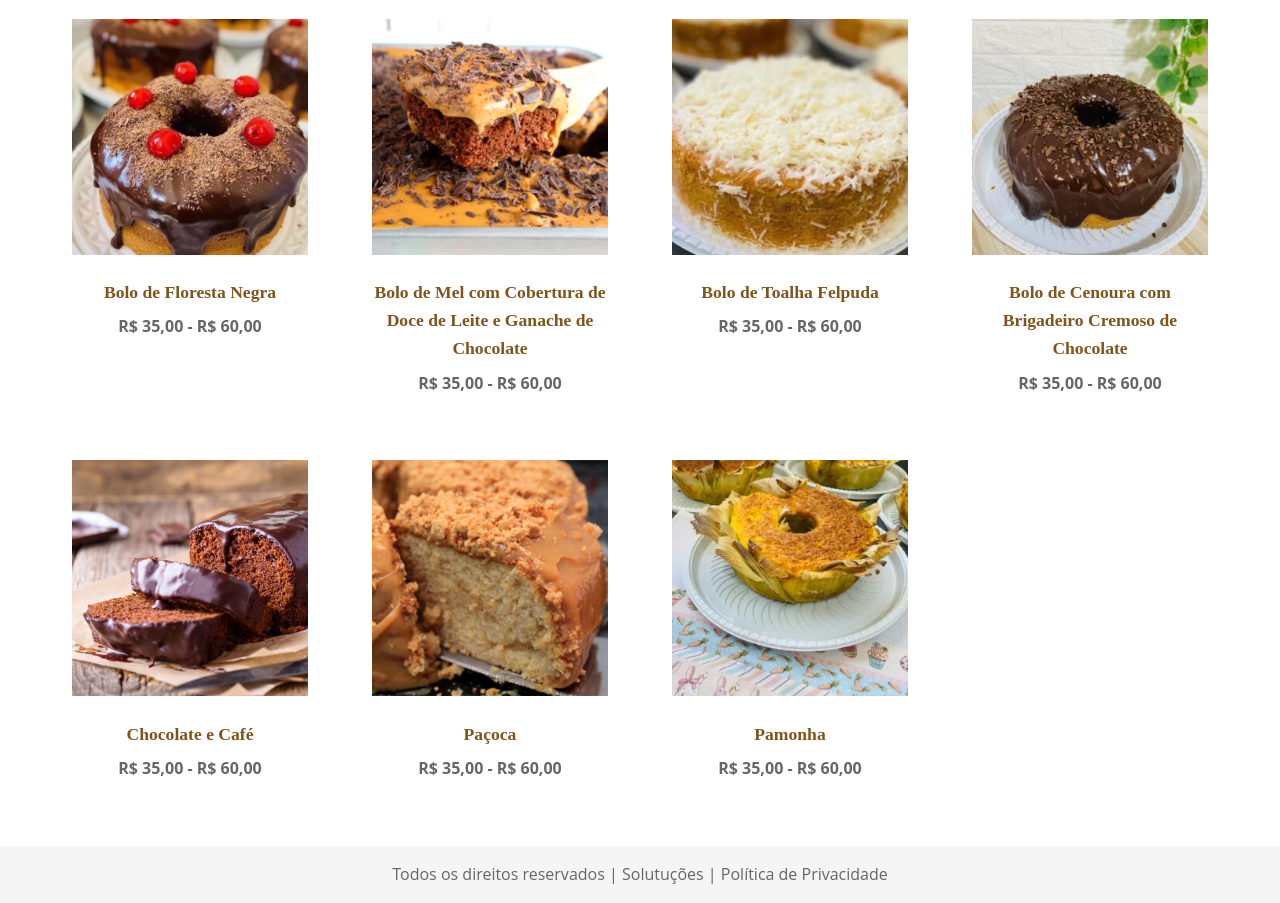
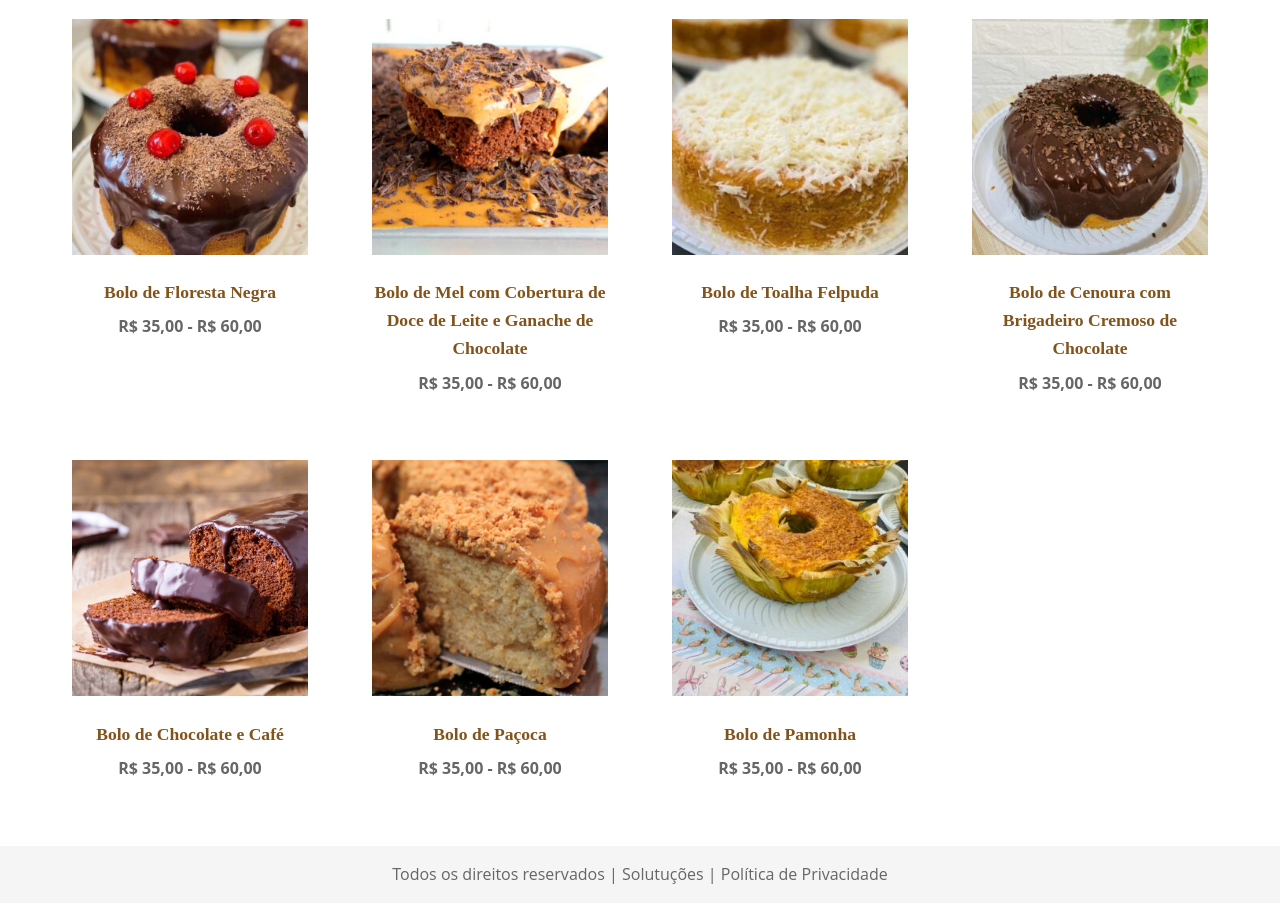
Before and after one commit to joaoGFG/Checkpoint3-FrontEnd, a plain HTML site: page index.html in a window 1280 px wide. Shown: the part 1300-2203 px from the top of the page. Drawn offline with Linux system fonts and the light colour scheme.

Commit message:
aplicando alert inline.js nos demais produtos e ajustando seus titulos.

```diff
--- a/index.html
+++ b/index.html
@@ -80,44 +80,44 @@
             </article>
 
             <article class="produto">
-                <img src="./img/9.jpeg" alt="Bolo de Floresta Negra">
+                <img src="./img/9.jpeg" alt="Bolo de Floresta Negra" onclick="alert('Produto: Bolo de de Floresta Negra\nPreço: R$ 35,00 - R$ 60,00'); console.log('Produto: Bolo de Floresta Negra\nPreço por kg: R$ 35,00 - R$ 60,00')">
                 <h3>Bolo de Floresta Negra</h3>
                 <p class="preco">R$ 35,00 - R$ 60,00</p>
             </article>
 
             <article class="produto">
-                <img src="./img/10.jpg" alt="Bolo de Mel">
+                <img src="./img/10.jpg" alt="Bolo de Mel"onclick="alert('Produto: Bolo de de Mel com Cobertura de Doce de Leite e Ganache de Chocolate\nPreço: R$ 35,00 - R$ 60,00'); console.log('Produto: Bolo de de Mel com Cobertura de Doce de Leite e Ganache de Chocolate\nPreço por kg: R$ 35,00 - R$ 60,00')">
                 <h3>Bolo de Mel com Cobertura de Doce de Leite e Ganache de Chocolate</h3>
                 <p class="preco">R$ 35,00 - R$ 60,00</p>
             </article>
 
             <article class="produto">
-                <img src="./img/11.jpeg" alt="Bolo de Toalha Felpuda">
+                <img src="./img/11.jpeg" alt="Bolo de Toalha Felpuda"onclick="alert('Produto: Bolo de  de Toalha Felpuda\nPreço: R$ 35,00 - R$ 60,00'); console.log('Produto: Bolo de Toalha Felpuda\nPreço por kg: R$ 35,00 - R$ 60,00')">
                 <h3>Bolo de Toalha Felpuda</h3>
                 <p class="preco">R$ 35,00 - R$ 60,00</p>
             </article>
 
             <article class="produto">
-                <img src="./img/12.jpeg" alt="Bolo de Cenoura com Brigadeiro">
+                <img src="./img/12.jpeg" alt="Bolo de Cenoura com Brigadeiro"onclick="alert('Produto: Bolo de Cenoura com Brigadeiro Cremoso de Chocolate\nPreço: R$ 35,00 - R$ 60,00'); console.log('Produto: Bolo de Cenoura com Brigadeiro Cremoso de Chocolate\nPreço por kg: R$ 35,00 - R$ 60,00')">
                 <h3>Bolo de Cenoura com Brigadeiro Cremoso de Chocolate</h3>
                 <p class="preco">R$ 35,00 - R$ 60,00</p>
             </article>
 
             <article class="produto">
-                <img src="./img/13.jpg" alt="Chocolate e Café">
-                <h3>Chocolate e Café</h3>
+                <img src="./img/13.jpg" alt="Chocolate e Café"onclick="alert('Produto: Bolo de Chocolate e Café\nPreço: R$ 35,00 - R$ 60,00'); console.log('Produto: Bolo de Chocolate e Café\nPreço por kg: R$ 35,00 - R$ 60,00')">
+                <h3>Bolo de Chocolate e Café</h3>
                 <p class="preco">R$ 35,00 - R$ 60,00</p>
             </article>
 
             <article class="produto">
-                <img src="./img/14.jpg" alt="Paçoca">
-                <h3>Paçoca</h3>
+                <img src="./img/14.jpg" alt="Paçoca"onclick="alert('Produto: Bolo de Paçoca\nPreço: R$ 35,00 - R$ 60,00'); console.log('Produto: Bolo de Paçoca\nPreço por kg: R$ 35,00 - R$ 60,00')">
+                <h3>Bolo de Paçoca</h3>
                 <p class="preco">R$ 35,00 - R$ 60,00</p>
             </article>
 
             <article class="produto">
-                <img src="./img/15.jpeg" alt="Pamonha">
-                <h3>Pamonha</h3>
+                <img src="./img/15.jpeg" alt="Pamonha"onclick="alert('Produto: Bolo de Pamonha\nPreço: R$ 35,00 - R$ 60,00'); console.log('Produto: Bolo de Pamonha\nPreço por kg: R$ 35,00 - R$ 60,00')">
+                <h3> Bolo de Pamonha</h3>
                 <p class="preco">R$ 35,00 - R$ 60,00</p>
             </article>
         </div>
```
